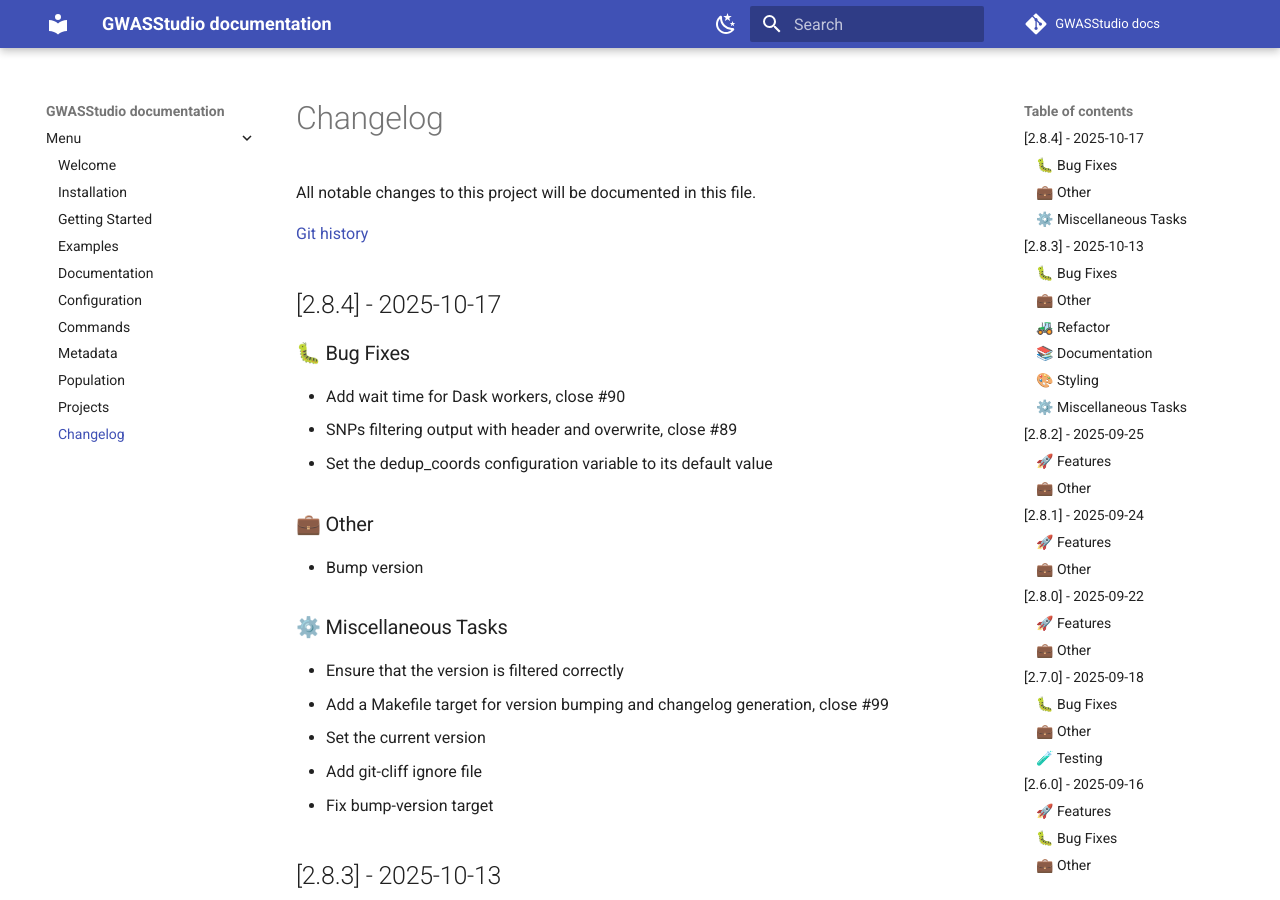
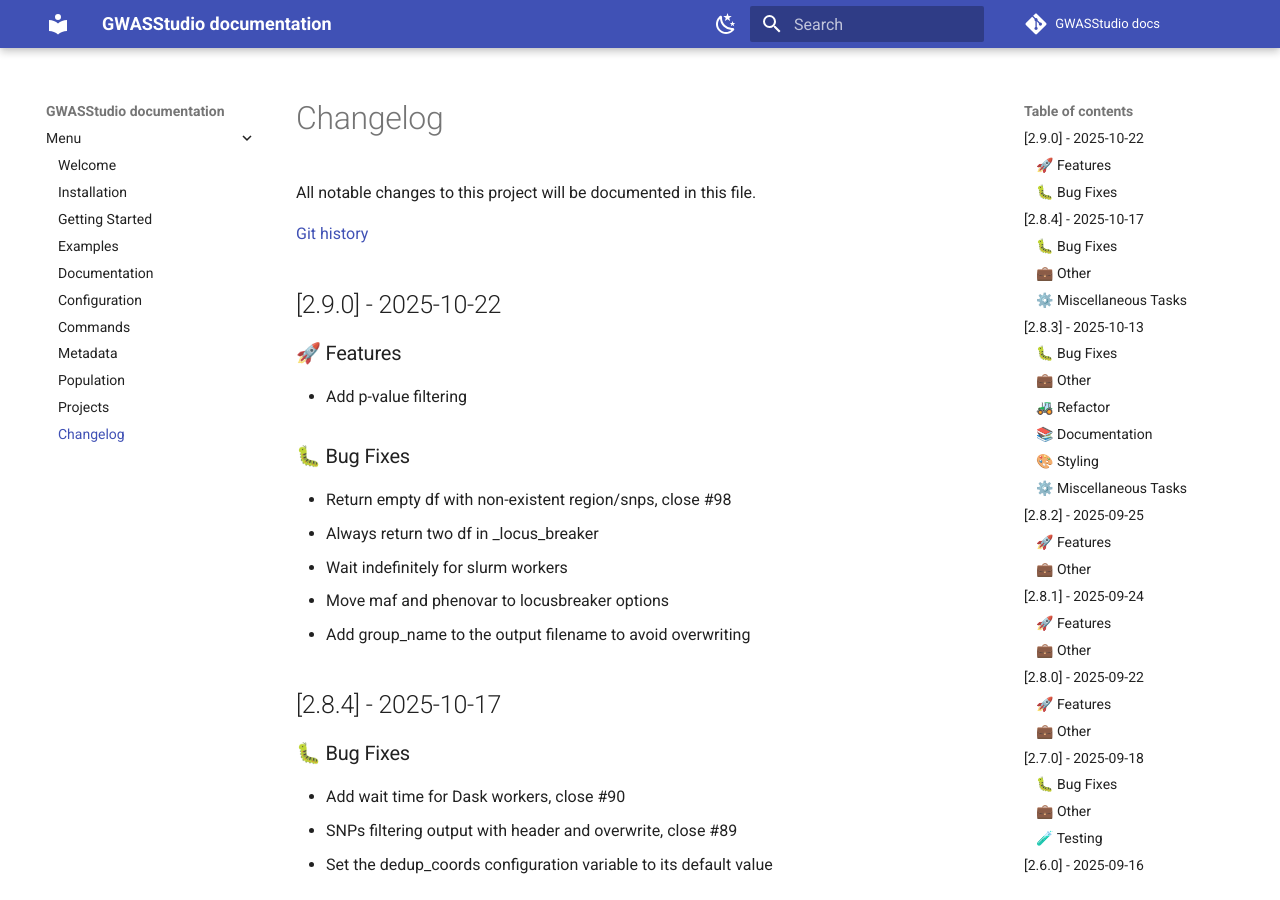
Before and after one commit to ht-diva/gwasstudio, an MkDocs documentation site: the page built from docs/changelog.md, in a window 1280 px wide and 900 px high. Built offline with MkDocs 1.6.1 and Material for MkDocs 9.7.7, drawn with Linux system fonts in a browser that asks for light colours; comment, search, counter and statistics services are not loaded.

Commit message:
bump version

```diff
--- a/docs/changelog.md
+++ b/docs/changelog.md
@@ -3,6 +3,20 @@
 All notable changes to this project will be documented in this file.
 
 [Git history](https://github.com/ht-diva/gwasstudio/commits/main/)
+## [2.9.0] - 2025-10-22
+
+### 🚀 Features
+
+- Add p-value filtering
+
+### 🐛 Bug Fixes
+
+- Return empty df with non-existent region/snps, close #98
+- Always return two df in _locus_breaker
+- Wait indefinitely for slurm workers
+- Move maf and phenovar to locusbreaker options
+- Add group_name to the output filename to avoid overwriting
+
 ## [2.8.4] - 2025-10-17
 
 ### 🐛 Bug Fixes
--- a/pyproject.toml
+++ b/pyproject.toml
@@ -1,6 +1,6 @@
 [project]
 name = "gwasstudio"
-version = "2.8.4"
+version = "2.9.0"
 description = ""
 authors = [
     { name = "Gianmauro Cuccuru", email = "gianmauro.cuccuru@fht.org" },
```
